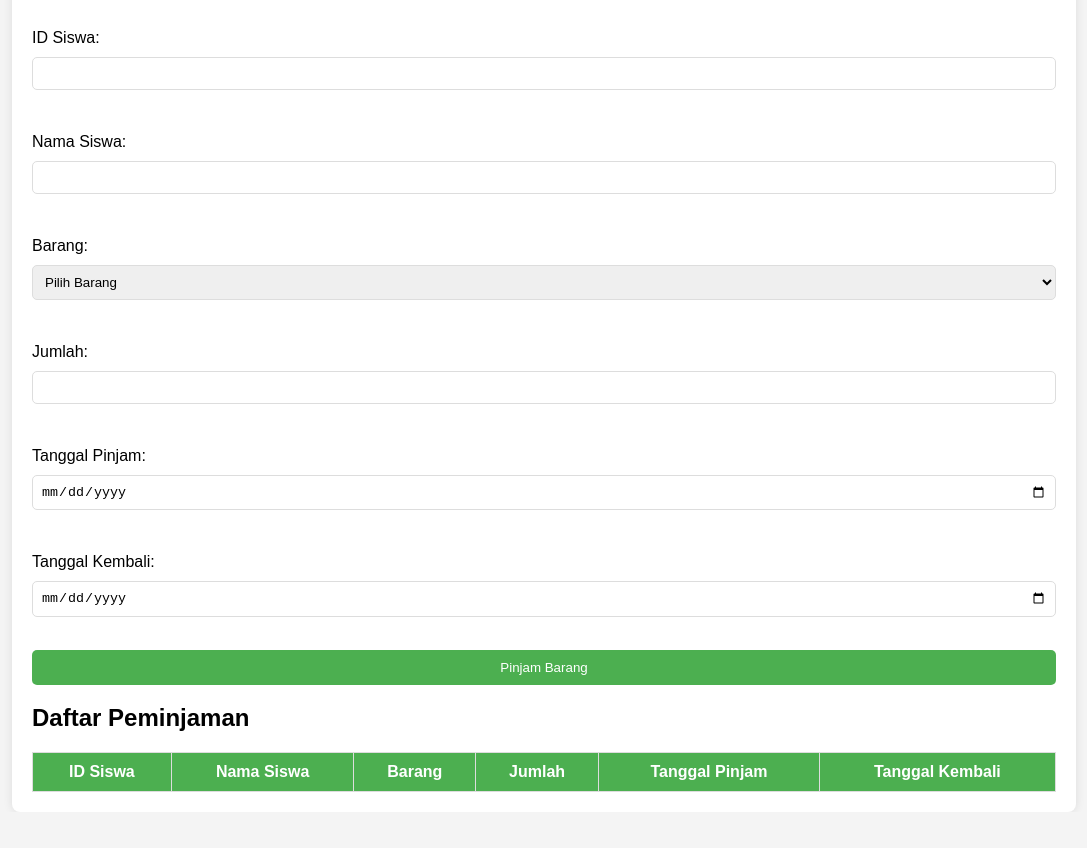
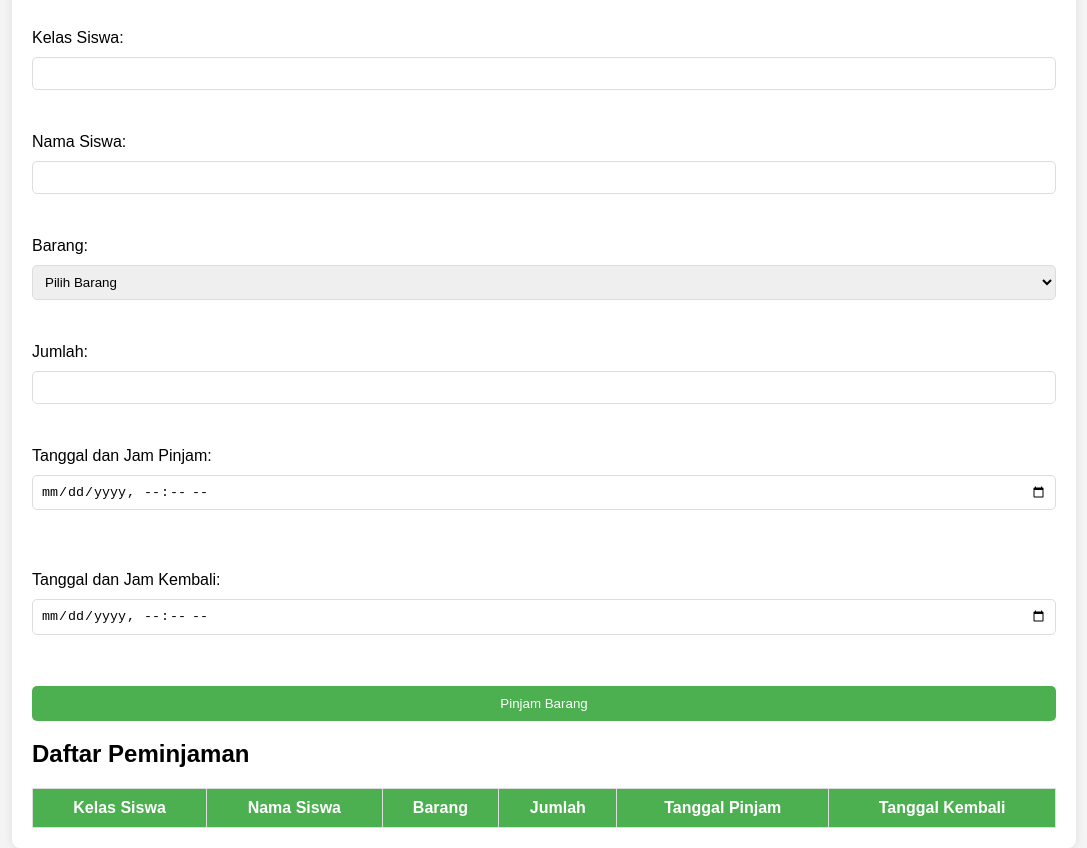
Before and after one commit to Dhfinzz/peminjamanbarangbudimulia, a plain HTML site: page index.html in a window 1280 px wide. Shown: the part 81-929 px from the top of the page, without its empty margins (96-1183 px from the left). Before the commit the page ends 893 px from the top, so only its background shows below. Drawn offline with Linux system fonts and the light colour scheme.

Commit message:
Update index.html

```diff
--- a/index.html
+++ b/index.html
@@ -12,7 +12,7 @@
 
         <!-- Form Peminjaman -->
         <form id="pinjamForm">
-            <label for="id_siswa">ID Siswa:</label>
+            <label for="id_siswa">Kelas Siswa:</label>
             <input type="text" id="id_siswa" required><br>
 
             <label for="nama_siswa">Nama Siswa:</label>
@@ -29,11 +29,11 @@
             <label for="jumlah">Jumlah:</label>
             <input type="number" id="jumlah" min="1" required><br>
 
-            <label for="tgl_pinjam">Tanggal Pinjam:</label>
-            <input type="date" id="tgl_pinjam" required><br>
+           <label for="tgl_pinjam">Tanggal dan Jam Pinjam:</label>
+    <input type="datetime-local" id="tgl_pinjam" required><br><br>
 
-            <label for="tgl_kembali">Tanggal Kembali:</label>
-            <input type="date" id="tgl_kembali" required><br>
+           <label for="tgl_kembali">Tanggal dan Jam Kembali:</label>
+    <input type="datetime-local" id="tgl_kembali" required><br><br>
 
             <button type="submit">Pinjam Barang</button>
         </form>
@@ -42,7 +42,7 @@
         <table id="daftar-peminjaman">
             <thead>
                 <tr>
-                    <th>ID Siswa</th>
+                    <th>Kelas Siswa</th>
                     <th>Nama Siswa</th>
                     <th>Barang</th>
                     <th>Jumlah</th>
```
